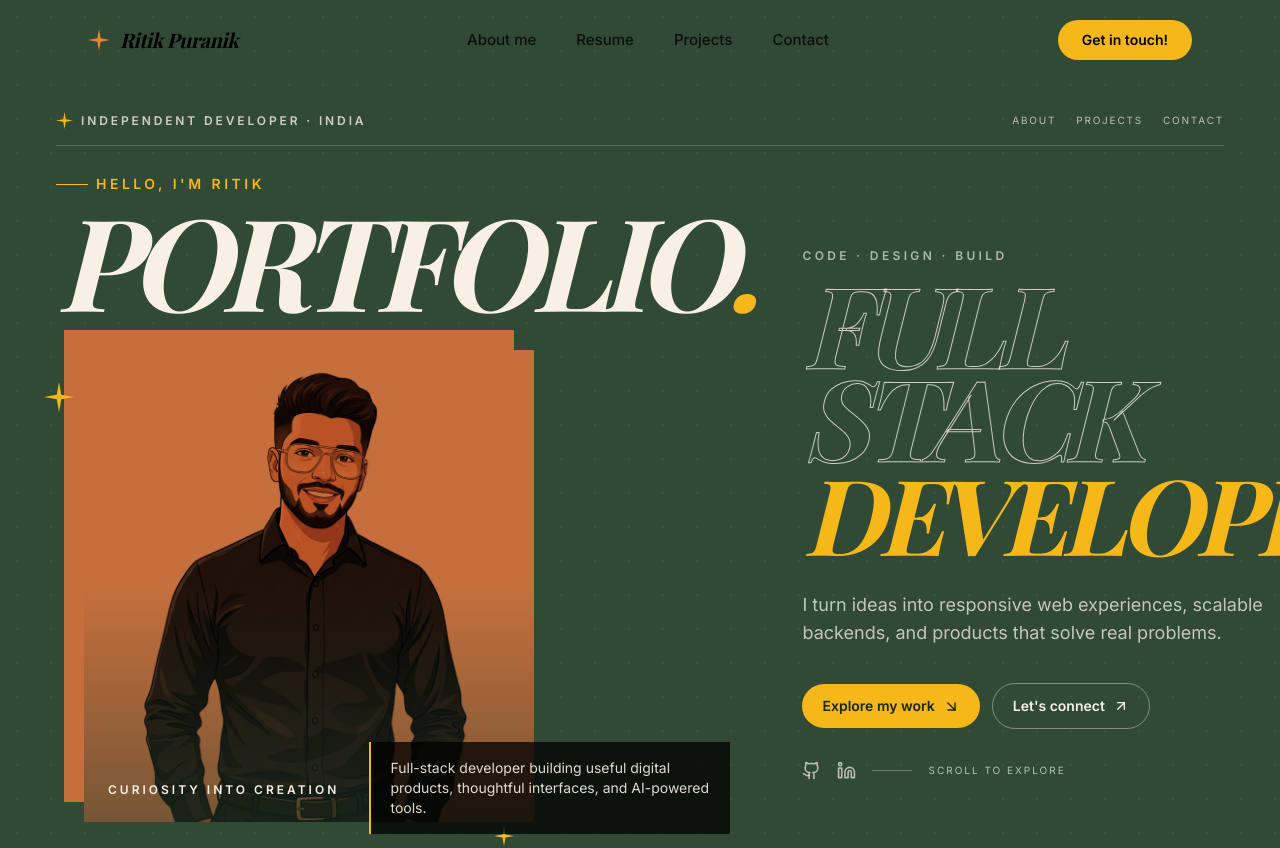
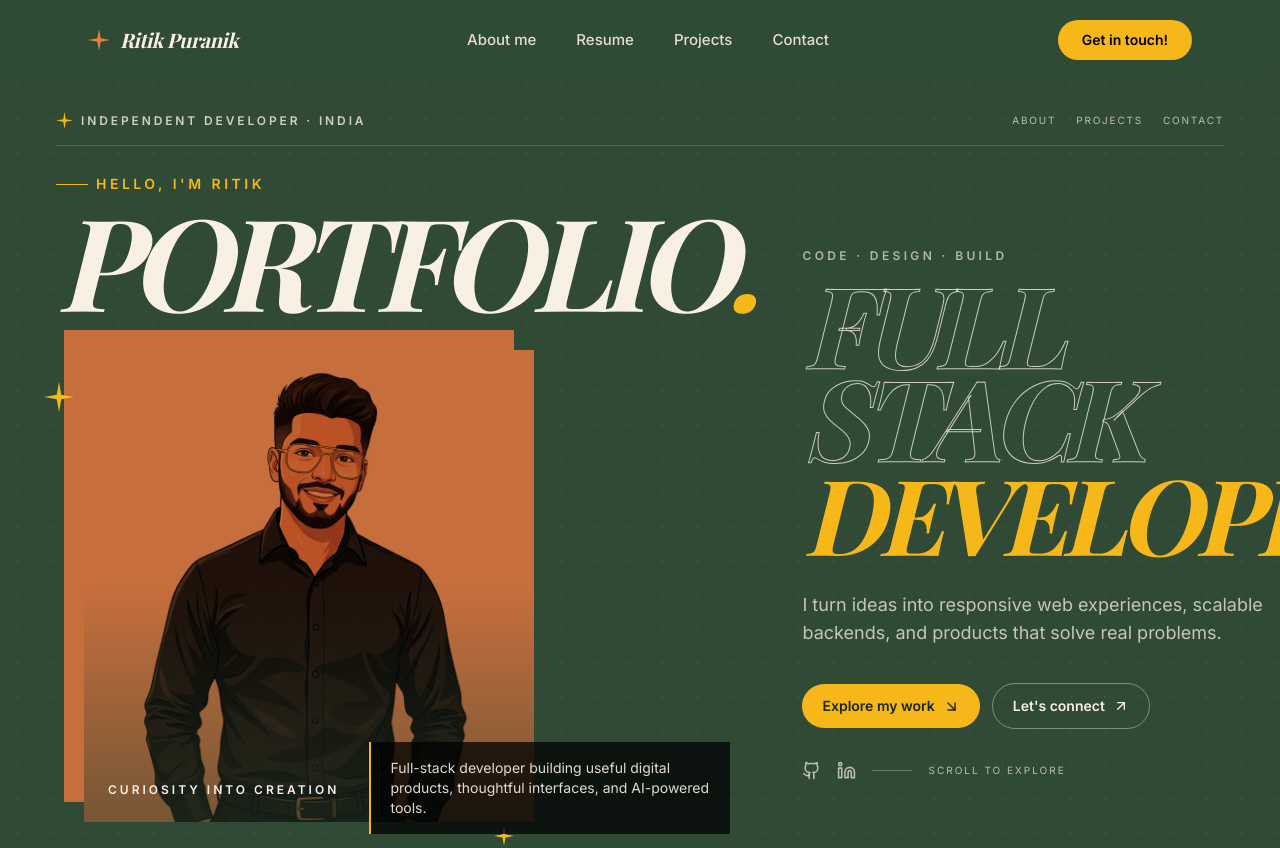
Before and after one commit to RitikPuranik/Portfolio, a React (Vite) app: page / in a window 1280 px wide. Shown: the top 848 px of the page. Built offline with nearby package versions, Linux system fonts and the light colour scheme; a web font is replaced by a local one.

Commit message:
Adapt navbar contrast for dark portfolio hero

```diff
--- a/src/sections/Navbar.tsx
+++ b/src/sections/Navbar.tsx
@@ -45,14 +45,14 @@ export default function Navbar() {
     <>
       <nav
         className={`fixed top-0 left-0 right-0 z-50 transition-all duration-500 ${
-          scrolled ? 'bg-cream/95 backdrop-blur-md shadow-sm' : 'bg-transparent'
+          scrolled ? 'bg-cream/95 backdrop-blur-md shadow-sm' : 'bg-[#304A36]/95 backdrop-blur-sm'
         }`}
       >
         <div className="mx-auto flex h-20 max-w-[1200px] items-center justify-between px-4 sm:px-6 lg:px-12">
           {/* Logo */}
           <a href="#" className="flex items-center gap-2.5 group" onClick={(e) => { e.preventDefault(); window.scrollTo({ top: 0, behavior: 'smooth' }); }}>
             <SparkleIcon size={22} fill="#E8833A" />
-            <span className="font-display text-xl font-bold italic text-black tracking-tight">
+            <span className={`font-display text-xl font-bold italic tracking-tight transition-colors ${scrolled ? 'text-black' : 'text-cream'}`}>
               Ritik Puranik
             </span>
           </a>
@@ -64,7 +64,7 @@ export default function Navbar() {
                 key={link.href}
                 href={link.href}
                 onClick={(e) => handleNavClick(e, link.href)}
-                className="font-body text-[15px] font-medium text-black/80 hover:text-forest transition-colors duration-300 relative group"
+                className={`font-body text-[15px] font-medium transition-colors duration-300 relative group ${scrolled ? 'text-black/80 hover:text-forest' : 'text-cream/90 hover:text-yellow'}`}
               >
                 {link.label}
                 <span className="absolute -bottom-1 left-0 w-0 h-0.5 bg-forest transition-all duration-300 group-hover:w-full" />
@@ -82,7 +82,7 @@ export default function Navbar() {
               Get in touch!
             </a>
             <button
-              className="md:hidden p-2 text-black"
+              className={`md:hidden p-2 ${scrolled ? 'text-black' : 'text-cream'}`}
               onClick={() => setMenuOpen(!menuOpen)}
               aria-label="Toggle menu"
             >
```
